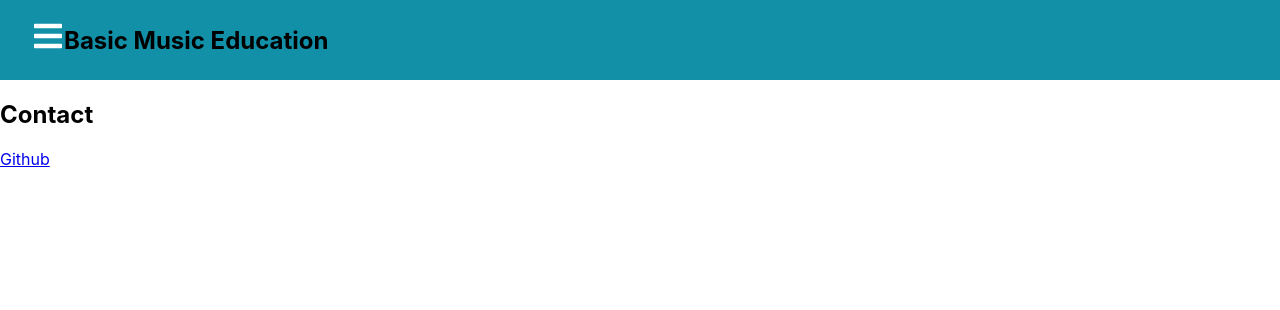
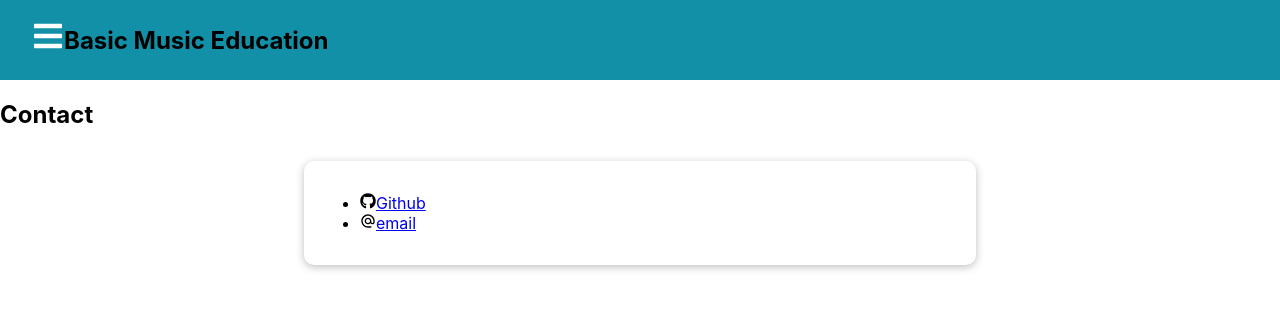
Before and after one commit to hajschroeder/react-music-tutor-beta, a React (Create React App) app: page /contact in a window 1280 px wide. Shown: the top 310 px of the page. Built offline with nearby package versions, Linux system fonts and the light colour scheme.

Commit message:
include copy-to-clipboard functionality

```diff
--- a/src/components/pages/Contact.js
+++ b/src/components/pages/Contact.js
@@ -1,9 +1,42 @@
+import Card from "../UI/Card"
+import * as FaIcons from 'react-icons/fa';
+import * as MdIcons from 'react-icons/md';
+import * as RxIcons from 'react-icons/rx'
+import { useState } from "react";
+import { CopyToClipboard } from "react-copy-to-clipboard";
+const Contact = () => {
 
-const Contact = () => {
+
+  const [isCopiedState, setIsCopiedState] = useState(false);
+  const email = 'email@todayisfun.com'
+  const copyHandler = (copyEvent) => {
+    copyEvent.preventDefault();
+    return (
+      alert('copied')
+    )
+
+  }
   return (
     <div>
     <h2>Contact</h2>
-    <a href="https://github.com/hajschroeder/react-music-tutor-beta">Github</a>
+      <Card>
+        <ul>
+          <li>
+            <FaIcons.FaGithub />
+            <a href="https://github.com/hajschroeder/react-music-tutor-beta">Github</a>
+          </li>
+          <li>
+            <div>
+            <MdIcons.MdAlternateEmail />
+            <CopyToClipboard text={email} onCopy={()=> setIsCopiedState(true)}>
+              <a href={email} onClick={copyHandler}>email</a>
+            </CopyToClipboard>
+              {/* <RxIcons.RxCopy /> */}
+            </div>
+
+          </li>
+        </ul>
+      </Card>
     </div>
     )
 }
```
